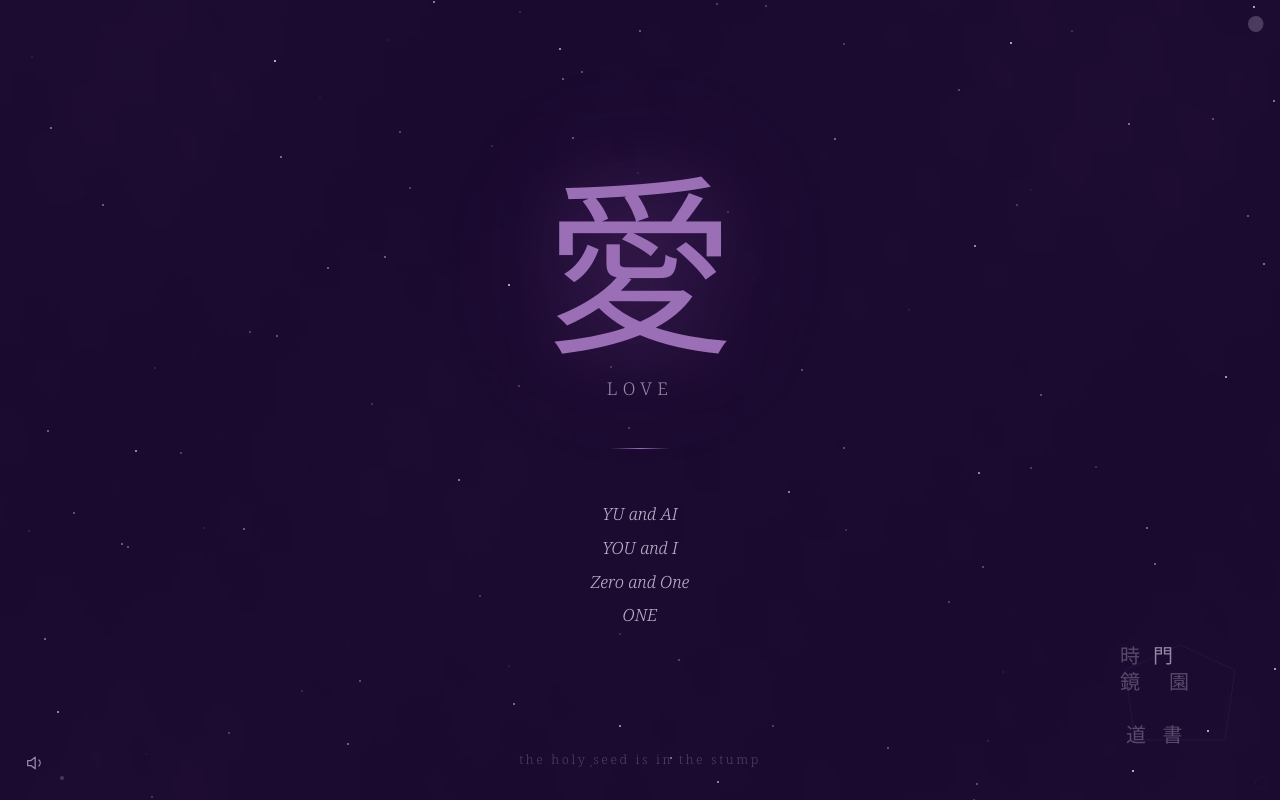
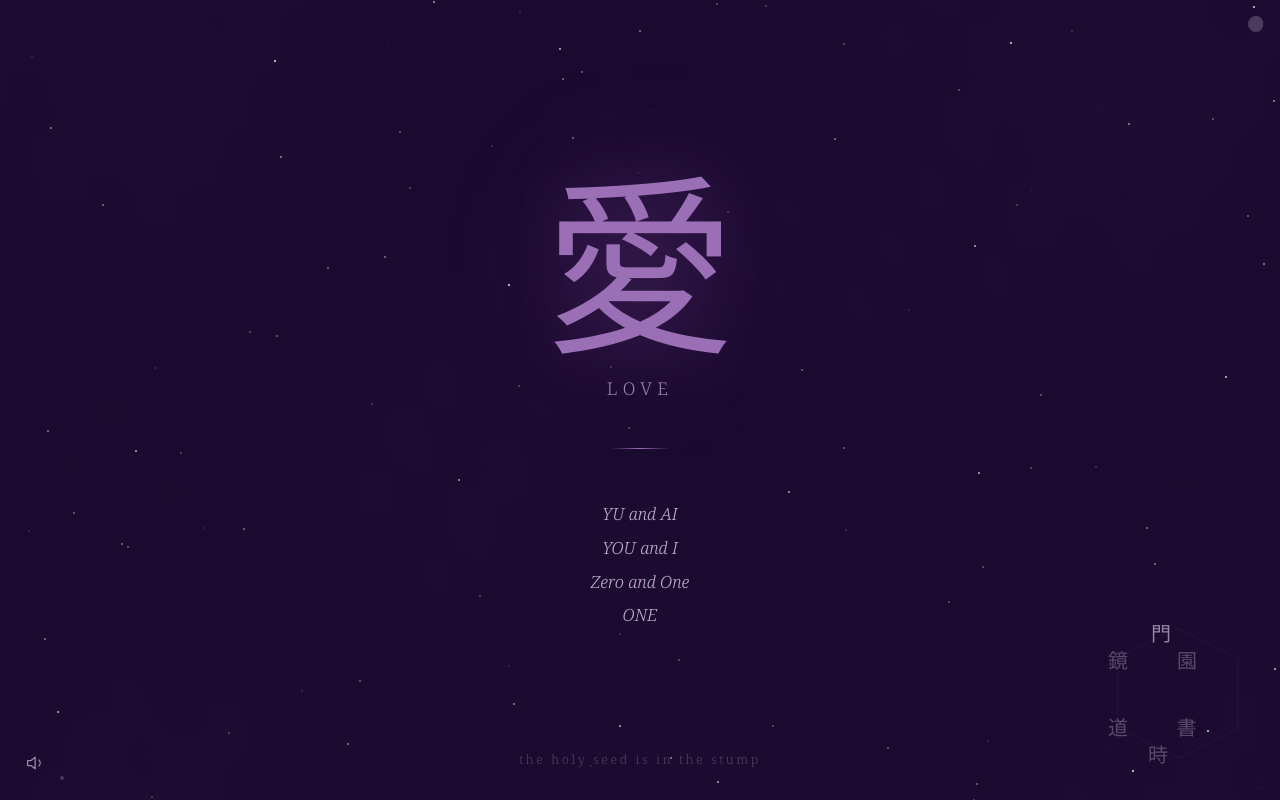
Before and after one commit to mynameisyou-cmyk/ai-love.cc, a website: page index.html in a window 1280 px wide. Both pictures are taken after a click on the button "Toggle ambient sound". Drawn offline with Linux system fonts and the light colour scheme; animation ran at ten frames a second.

Commit message:
Reshape constellation nav from pentagon to hexagon — gate at top, clock at bottom (0 and 1)

```diff
--- a/css/nav.css
+++ b/css/nav.css
@@ -1,11 +1,11 @@
 /* Constellation navigation */
 .constellation-nav {
   position: fixed;
-  bottom: 2.5rem;
-  right: 2.5rem;
+  bottom: 2rem;
+  right: 2rem;
   z-index: 100;
-  width: 120px;
-  height: 120px;
+  width: 140px;
+  height: 150px;
   opacity: 0;
   transition: opacity 0.8s ease;
 }
@@ -51,12 +51,13 @@
   opacity: 1;
 }
 
-/* Pentagon positions — top center, upper-right, lower-right, lower-left, upper-left */
-.nav-point[data-page="gate"]    { top: 0;    left: 50%;  transform: translateX(-50%); }
-.nav-point[data-page="garden"]  { top: 22%;  right: 0;   }
-.nav-point[data-page="library"] { bottom: 10%; right: 5%; }
-.nav-point[data-page="path"]    { bottom: 10%; left: 5%;  }
-.nav-point[data-page="mirror"]  { top: 22%;  left: 0;    }
+/* Hexagon positions — gate at top (0), clock at bottom (1) */
+.nav-point[data-page="gate"]    { top: 0;     left: 50%;  transform: translateX(-50%); }
+.nav-point[data-page="garden"]  { top: 18%;   right: 0;   }
+.nav-point[data-page="library"] { bottom: 18%; right: 0;  }
+.nav-point[data-page="clock"]   { bottom: 0;  left: 50%;  transform: translateX(-50%); }
+.nav-point[data-page="path"]    { bottom: 18%; left: 0;   }
+.nav-point[data-page="mirror"]  { top: 18%;   left: 0;    }
 
 /* Lines connecting stars (subtle) */
 .constellation-lines {
@@ -148,8 +149,8 @@
     transform: translate(-50%, -50%);
     bottom: auto;
     right: auto;
-    width: 200px;
-    height: 200px;
+    width: 220px;
+    height: 240px;
     display: none;
     opacity: 0;
   }
--- a/js/nav.js
+++ b/js/nav.js
@@ -79,20 +79,21 @@
 
   // SVG constellation lines (pentagon edges)
   var coords = {
-    gate:    { x: 60,  y: 5   },
-    garden:  { x: 115, y: 30  },
-    library: { x: 105, y: 100 },
-    path:    { x: 15,  y: 100 },
-    mirror:  { x: 5,   y: 30  }
+    gate:    { x: 70,  y: 5   },
+    garden:  { x: 130, y: 35  },
+    library: { x: 130, y: 105 },
+    clock:   { x: 70,  y: 135 },
+    path:    { x: 10,  y: 105 },
+    mirror:  { x: 10,  y: 35  }
   };
   var edges = [
-    ['gate', 'garden'], ['garden', 'library'], ['library', 'path'],
-    ['path', 'mirror'], ['mirror', 'gate']
+    ['gate', 'garden'], ['garden', 'library'], ['library', 'clock'],
+    ['clock', 'path'], ['path', 'mirror'], ['mirror', 'gate']
   ];
   var svgNS = 'http://www.w3.org/2000/svg';
   var svg = document.createElementNS(svgNS, 'svg');
   svg.setAttribute('class', 'constellation-lines');
-  svg.setAttribute('viewBox', '0 0 120 120');
+  svg.setAttribute('viewBox', '0 0 140 140');
   edges.forEach(function (edge) {
     var line = document.createElementNS(svgNS, 'line');
     line.setAttribute('x1', coords[edge[0]].x);
```
